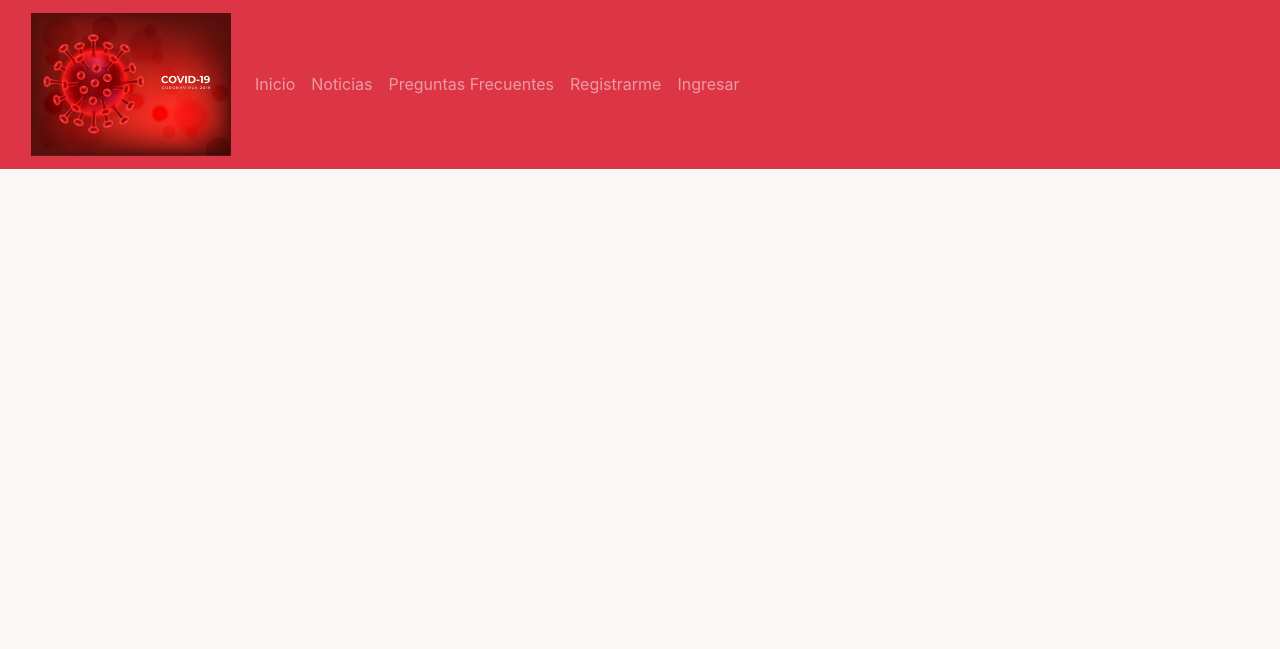
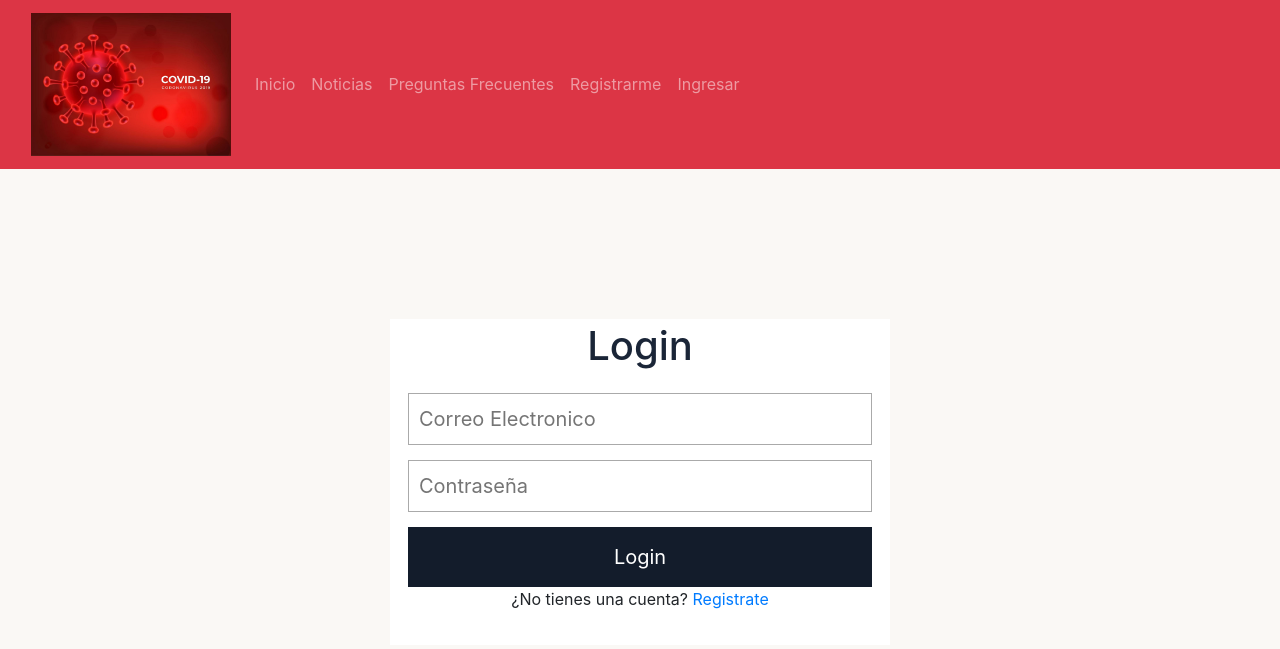
Before and after one commit to lucaceresdev/webchile, a plain HTML site: page ingresar.html in a window 1280 px wide. Drawn offline with nearby package versions, Linux system fonts and the light colour scheme.

Commit message:
formulario

```diff
--- a/css/main.css
+++ b/css/main.css
@@ -33,3 +33,58 @@ p {
     text-align: center;
     margin: 100px;
 }
+
+.contenedor{
+    width: 100%;
+    padding: 15px;
+}
+.formulario{
+    background:white;
+    margin-top: 150px;
+    padding: 3px;
+}
+h1{
+    text-align: center;
+    color: #1a2537;
+    font-size: 40px;
+}
+input[type="text"],
+input[type="password"]{
+    font-size: 20px;
+    width: 82%;
+    padding: 10px;
+    border: none;
+}
+.input-contenedor{
+    margin-bottom: 15px;
+    border: 1px solid #aaa;
+}
+.icon{
+    min-width: 50px;
+    text-align: center;
+    color: #999;
+}
+.button{
+    border: none;
+    width: 100%;
+    color: white;
+    font-size: 20px;
+    background:  #131c2b;
+    padding: 15px 20px;
+    cursor: pointer;
+}
+p{
+    text-align: center;
+
+}
+.link:hover{
+     color: cadetblue;
+}
+@media(min-width:768px)
+{
+    .formulario{
+        margin: auto;
+        width: 500px;
+        margin-top: 150px;
+    }
+}
--- a/ingresar.html
+++ b/ingresar.html
@@ -12,7 +12,8 @@
     <link rel="stylesheet" href="css/bootstrap.min.css">
     <link rel="stylesheet" href="css/main.css">
 
-    <title>Preguntas Frecuentes</title>
+
+    <title>Ingresar</title>
 
   </head>
   <body>
@@ -47,5 +48,32 @@
             </div>
         </div>
     </nav>
+
+
+    <body>
+        <form class="formulario">
+
+        <h1>Login</h1>
+         <div class="contenedor">
+
+
+
+             <div class="input-contenedor">
+             <i class="fas fa-envelope icon"></i>
+             <input type="text" placeholder="Correo Electronico">
+
+             </div>
+
+             <div class="input-contenedor">
+            <i class="fas fa-key icon"></i>
+             <input type="password" placeholder="Contraseña">
+
+             </div>
+             <input type="submit" value="Login" class="button">
+             <p>¿No tienes una cuenta? <a class="link" href="registrarme.html">Registrate </a></p>
+         </div>
+        </form>
+
+
 </body>
 </html>
```
Also changed, not shown: registrarme.html (+30 -1 lines).
